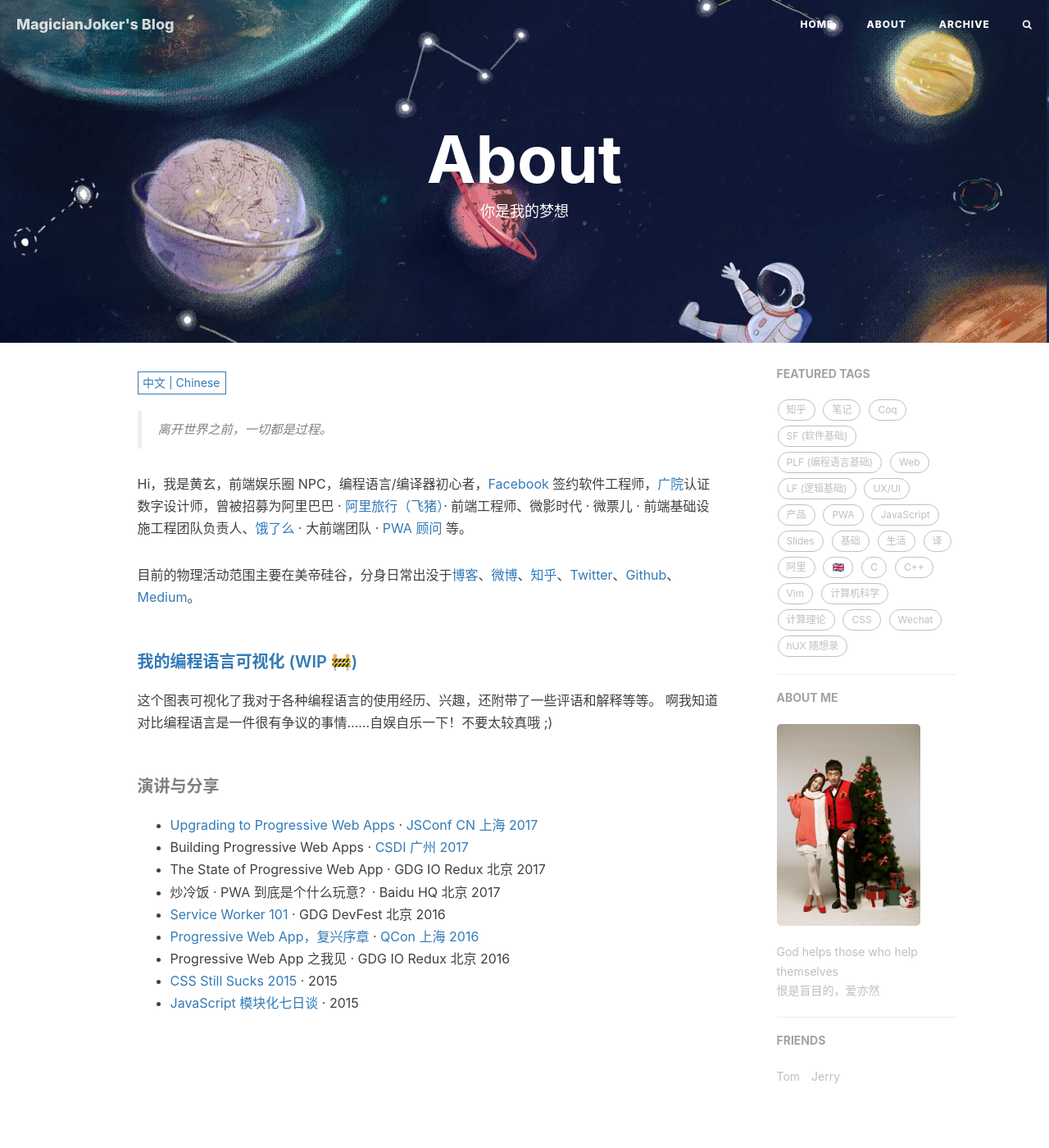
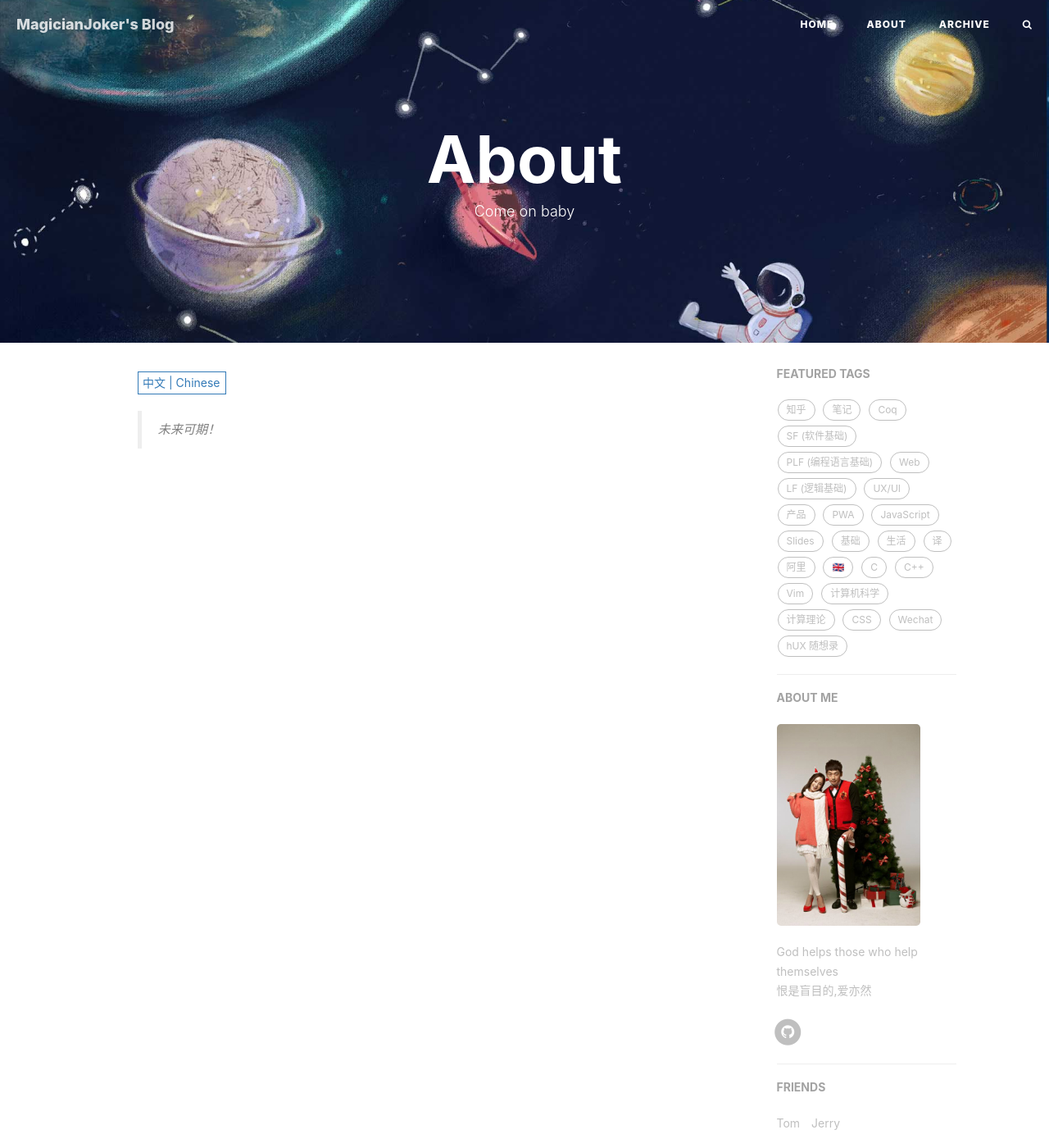
Before and after one commit to MagicianJoker/magicianjoker.github.io, a Jekyll site: the page built from about.html, in a window 1280 px wide and 1400 px high. Shown: the whole window at 82% size. Built offline with Jekyll 4.4.1, drawn with Linux system fonts in a browser that asks for light colours; nearby versions of some CDN libraries; comment, search, counter and statistics services are not loaded; some of the changed text lies outside the part shown.

Commit message:
localization lose

```diff
--- a/_config.yml
+++ b/_config.yml
@@ -1,7 +1,7 @@
 # Site settings
 title: MagicianJoker's Blog
 SEOTitle: 小丑魔术师的博客 | MagicianJoker's Blog
-header-img: img/wolf.jpg
+header-img: img/about-bg-walle.jpg
 email: fengliudianshao@outlook.com
 description: "关于程序与设计、小丑与魔术师 | Software Engineer | 这里是 @ MagicianJoker的个人博客，与你一起发现更大的世界。"
 keyword: "Magician,Joker,MagicianJoker,MagicianJoker's Blog,小丑魔术师的博客,Unity"
@@ -13,11 +13,11 @@
 
 # SNS settings
 RSS: false
-weibo_username:
-zhihu_username:
-github_username:
-twitter_username:
-facebook_username:
+# weibo_username:
+# zhihu_username:
+github_username:    MagicianJoker
+# twitter_username:
+# facebook_username:
 
 
 
@@ -78,7 +78,7 @@
 
 # Sidebar settings
 sidebar: true                           # whether or not using Sidebar.
-sidebar-about-description: "God helps those who help themselves<br>恨是盲目的，爱亦然"
+sidebar-about-description: "God helps those who help themselves<br>恨是盲目的,爱亦然"
 sidebar-avatar: /img/couple.jpg      # use absolute URL, seeing it's used in both `/` and `/about/`
 
 
--- a/_includes/about/zh.md
+++ b/_includes/about/zh.md
@@ -1,6 +1,6 @@
-> 离开世界之前，一切都是过程。
+> 未来可期！
 
-Hi，我是黄玄，前端娱乐圈 NPC，编程语言/编译器初心者，[Facebook](https://www.facebook.com/) 签约软件工程师，[广院](https://baike.baidu.com/item/%E4%B8%AD%E5%9B%BD%E4%BC%A0%E5%AA%92%E5%A4%A7%E5%AD%A6)认证数字设计师，曾被招募为阿里巴巴 · [阿里旅行（飞猪）](http://alitrip.com)· 前端工程师、微影时代 · 微票儿 · 前端基础设施工程团队负责人、[饿了么](https://ele.me/) · 大前端团队 · [PWA 顾问](https://medium.com/elemefe/upgrading-ele-me-to-progressive-web-app-2a446832e509) 等。
+<!-- Hi，我是黄玄，前端娱乐圈 NPC，编程语言/编译器初心者，[Facebook](https://www.facebook.com/) 签约软件工程师，[广院](https://baike.baidu.com/item/%E4%B8%AD%E5%9B%BD%E4%BC%A0%E5%AA%92%E5%A4%A7%E5%AD%A6)认证数字设计师，曾被招募为阿里巴巴 · [阿里旅行（飞猪）](http://alitrip.com)· 前端工程师、微影时代 · 微票儿 · 前端基础设施工程团队负责人、[饿了么](https://ele.me/) · 大前端团队 · [PWA 顾问](https://medium.com/elemefe/upgrading-ele-me-to-progressive-web-app-2a446832e509) 等。
 
 目前的物理活动范围主要在美帝硅谷，分身日常出没于[博客](https://huangxuan.me)、[微博](https://weibo.com/huxpro)、[知乎](https://www.zhihu.com/people/huxpro/pins/posts)、[Twitter](https://twitter.com/Huxpro/)、[Github](https://github.com/huxpro)、[Medium](https://medium.com/@Huxpro)。
 
@@ -30,4 +30,4 @@
 [6]: https://yanshuo.io/assets/player/?deck=58ac8598b123db0067292f92 "PWA Rehashing"
 [7]: https://yanshuo.io/assets/player/?deck=593ad6fbfe88c2006a0a0d6d "The State of PWA"
 [8]: https://yanshuo.io/assets/player/?deck=594d673d570c357d0698a950 "Building PWA"
-[9]: //huangxuan.me/jsconfcn2017/
+[9]: //huangxuan.me/jsconfcn2017/ -->
--- a/_includes/footer.html
+++ b/_includes/footer.html
@@ -9,7 +9,7 @@
                 <p class="copyright text-muted">
                     Copyright &copy; {{ site.title }} {{ site.time | date: '%Y' }}
                     <br>
-                    Powered by <a href="http://huangxuan.me">Hux Blog</a> |
+                    Powered by <a href="https://github.com/MagicianJoker">MagicianJoker</a> |
                     <iframe style="margin-left: 2px; margin-bottom:-5px;" frameborder="0" scrolling="0" width="100px"
                         height="20px"
                         src="https://ghbtns.com/github-btn.html?user=huxpro&repo=huxpro.github.io&type=star&count=true">
--- a/_includes/head.html
+++ b/_includes/head.html
@@ -36,7 +36,7 @@
     <link rel="manifest" href="{{ site.baseurl }}/pwa/manifest.json">
 
     <!-- Favicon -->
-    <link rel="shortcut icon" href="{{ site.baseurl }}/img/favicon.ico">
+    <link rel="shortcut icon" href="{{ site.baseurl }}/img/wolf.jpg">
 
     <!-- Canonical URL -->
     <link rel="canonical" href="{{ page.url | replace:'index.html','' | prepend: site.baseurl | prepend: site.url }}">
--- a/about.html
+++ b/about.html
@@ -1,7 +1,7 @@
 ---
 layout: page
 title: "About"
-description: "你是我的梦想"
+description: "Come on baby"
 header-img: "img/about-bg.jpg"
 multilingual: true
 ---
```
